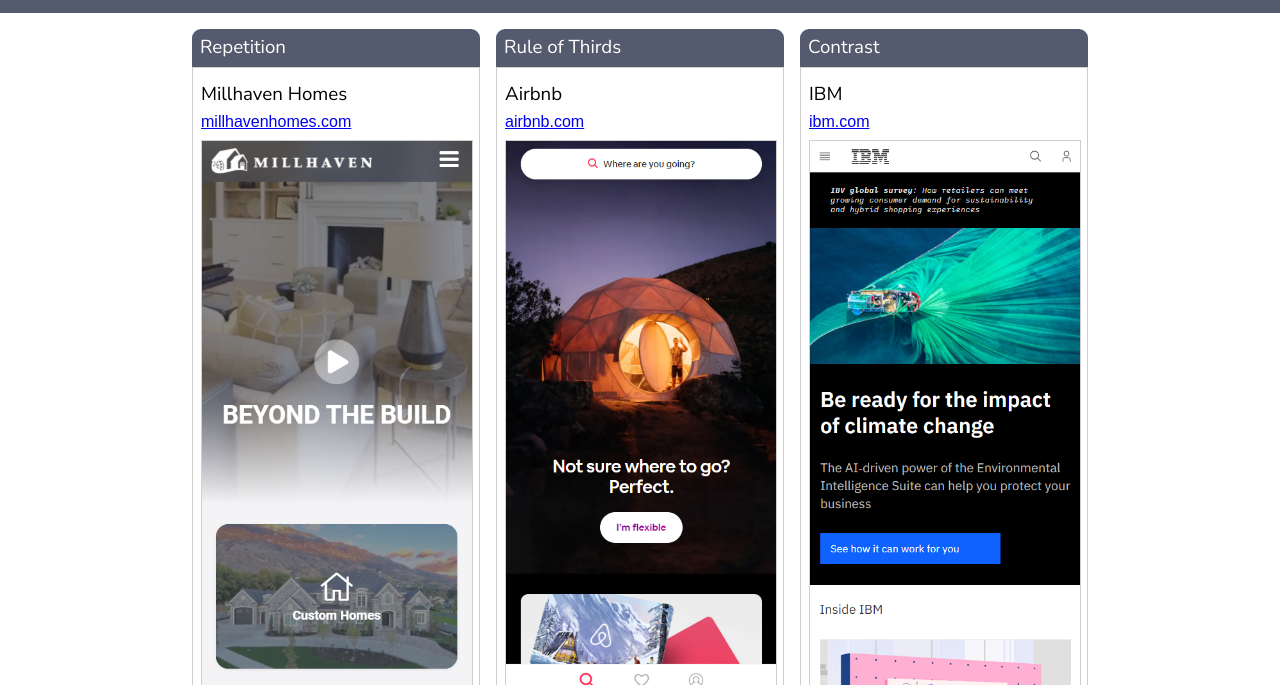
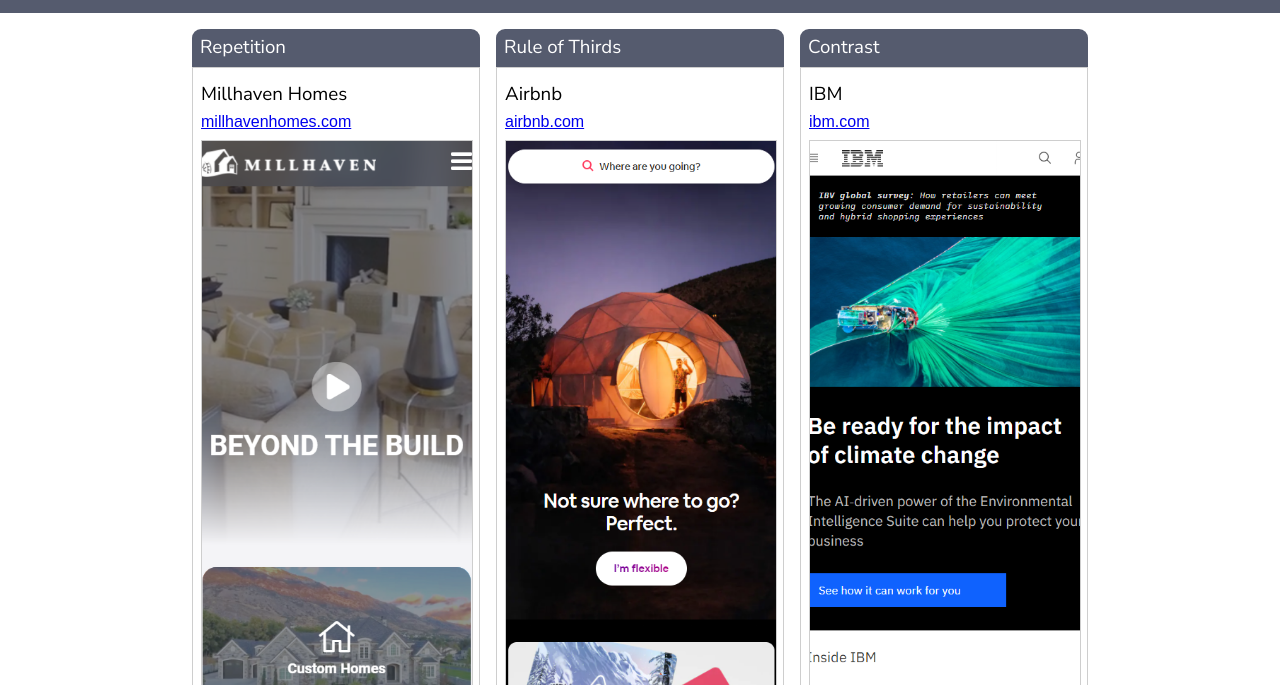
Before and after one commit to EduP217/wdd230, a plain HTML site: page lesson2/design-principles.html in a window 1280 px wide. Shown: the part 115-800 px from the top of the page. Drawn offline with Linux system fonts and the light colour scheme.

Commit message:
updating image scaling size

```diff
--- a/lesson2/css/styles.css
+++ b/lesson2/css/styles.css
@@ -142,7 +142,8 @@ main {
 .card-body img.image {
   border: 1px solid #cecece;
   margin-top: 0.5rem;
-  width: 100%;
+  object-fit: cover;
+  object-position: top center;
 }
 
 .card-body a.hiperlink {
--- a/lesson2/design-principles.html
+++ b/lesson2/design-principles.html
@@ -23,7 +23,7 @@
                     <div class="card-body">
                         <h3 class="title">Millhaven Homes</h3>
                         <a href="https://millhavenhomes.com/" class="hiperlink">millhavenhomes.com</a>
-                        <img src="images/millhaven.png" alt="millhaven" class="image" width="100%" height="auto"/>
+                        <img src="images/millhaven.png" alt="millhaven" class="image" width="100%" height="625px"/>
                         <p class="description">
                             Lorem ipsum dolor, sit amet consectetur adipisicing elit. Recusandae autem vel ullam, ut a quam porro doloribus, possimus aspernatur quas labore nihil, architecto earum debitis blanditiis totam eos excepturi obcaecati!
                             Lorem ipsum dolor, sit amet consectetur adipisicing elit. Recusandae autem vel ullam, ut a quam porro doloribus, possimus aspernatur quas labore nihil, architecto earum debitis blanditiis totam eos excepturi obcaecati!
@@ -39,7 +39,7 @@
                     <div class="card-body">
                         <h3 class="title">Airbnb</h3>
                         <a href="https://airbnb.com/" class="hiperlink">airbnb.com</a>
-                        <img src="images/airbnb.png" alt="airbnb" class="image" width="100%" height="auto"/>
+                        <img src="images/airbnb.png" alt="airbnb" class="image" width="100%" height="625px"/>
                         <p class="description">
                             Lorem ipsum dolor, sit amet consectetur adipisicing elit. Recusandae autem vel ullam, ut a quam porro doloribus, possimus aspernatur quas labore nihil, architecto earum debitis blanditiis totam eos excepturi obcaecati!
                             Lorem ipsum dolor, sit amet consectetur adipisicing elit. Recusandae autem vel ullam, ut a quam porro doloribus, possimus aspernatur quas labore nihil, architecto earum debitis blanditiis totam eos excepturi obcaecati!
@@ -55,7 +55,7 @@
                     <div class="card-body">
                         <h3 class="title">IBM</h3>
                         <a href="https://ibm.com/us-en" class="hiperlink">ibm.com</a>
-                        <img src="images/ibm.png" alt="ibm" class="image" width="100%" height="auto"/>
+                        <img src="images/ibm.png" alt="ibm" class="image" width="100%" height="625px"/>
                         <p class="description">
                             Lorem ipsum dolor, sit amet consectetur adipisicing elit. Recusandae autem vel ullam, ut a quam porro doloribus, possimus aspernatur quas labore nihil, architecto earum debitis blanditiis totam eos excepturi obcaecati!
                             Lorem ipsum dolor, sit amet consectetur adipisicing elit. Recusandae autem vel ullam, ut a quam porro doloribus, possimus aspernatur quas labore nihil, architecto earum debitis blanditiis totam eos excepturi obcaecati!
```
